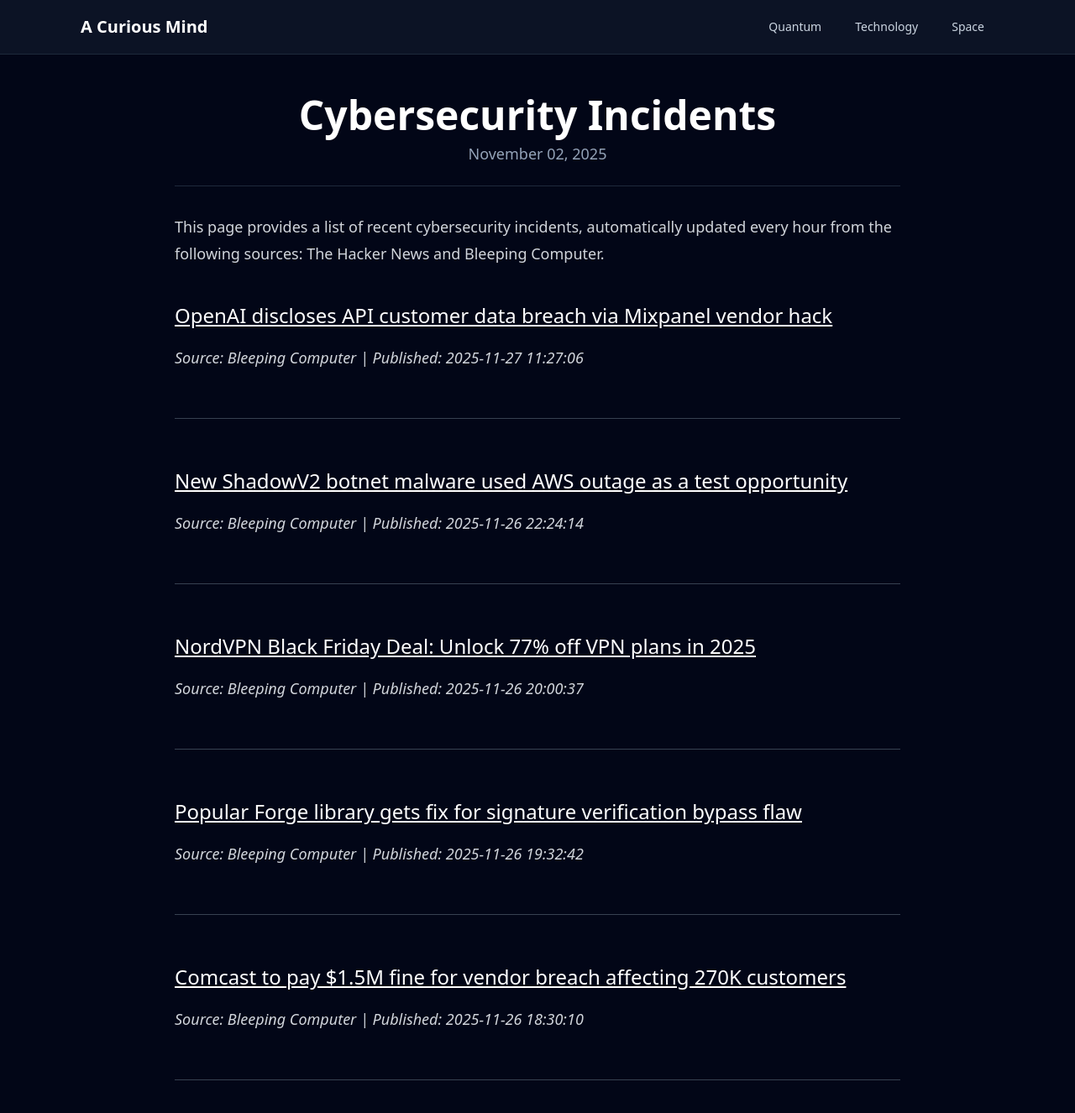
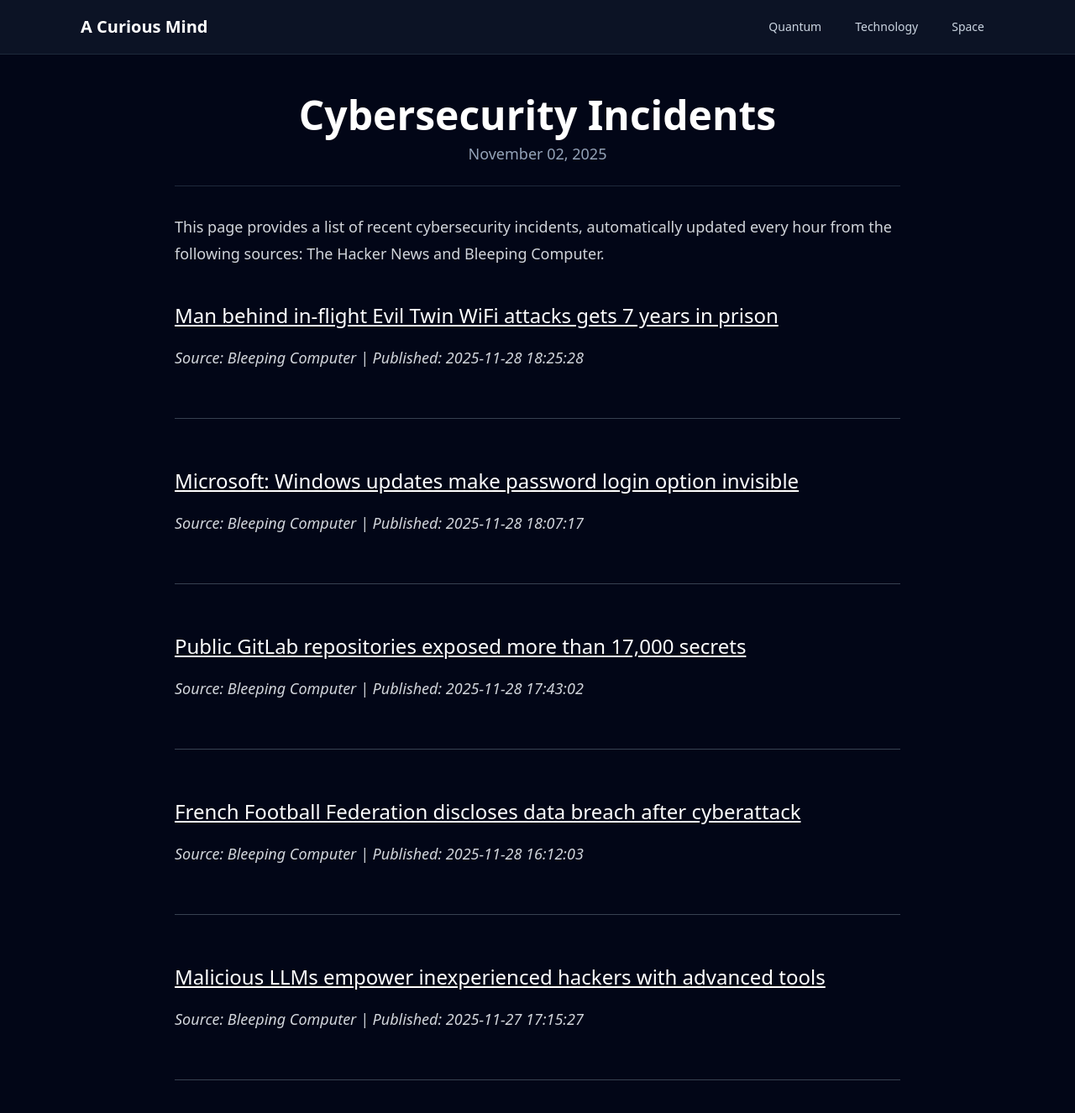
Before and after one commit to onehl7/onehl7.github.io, a Jekyll site: the page built from _posts/2025-11-02-cybersecurity-incidents.md, in a window 1280 px wide and 1400 px high. Shown: the top 1326 px of the window at 84% size. Built offline with Jekyll 4.4.1, drawn with Linux system fonts in a browser that asks for light colours; nearby versions of some CDN libraries.

Commit message:
Update news data

```diff
--- a/_data/news.json
+++ b/_data/news.json
@@ -1,32 +1,32 @@
 [
   {
     "source": "Bleeping Computer",
-    "title": "OpenAI discloses API customer data breach via Mixpanel vendor hack",
-    "link": "https://www.bleepingcomputer.com/news/security/openai-discloses-api-customer-data-breach-via-mixpanel-vendor-hack/",
-    "published": "2025-11-27 11:27:06"
+    "title": "Man behind in-flight Evil Twin WiFi attacks gets 7 years in prison",
+    "link": "https://www.bleepingcomputer.com/news/security/man-behind-in-flight-evil-twin-wifi-attacks-gets-7-years-in-prison/",
+    "published": "2025-11-28 18:25:28"
   },
   {
     "source": "Bleeping Computer",
-    "title": "New ShadowV2 botnet malware used AWS outage as a test opportunity",
-    "link": "https://www.bleepingcomputer.com/news/security/new-shadowv2-botnet-malware-used-aws-outage-as-a-test-opportunity/",
-    "published": "2025-11-26 22:24:14"
+    "title": "Microsoft: Windows updates make password login option invisible",
+    "link": "https://www.bleepingcomputer.com/news/microsoft/microsoft-windows-updates-hide-password-icon-on-lock-screen/",
+    "published": "2025-11-28 18:07:17"
   },
   {
     "source": "Bleeping Computer",
-    "title": "NordVPN Black Friday Deal: Unlock 77% off VPN plans in 2025",
-    "link": "https://www.bleepingcomputer.com/news/security/nordvpn-black-friday-deal-unlock-77-percent-off-vpn-plans-in-2025/",
-    "published": "2025-11-26 20:00:37"
+    "title": "Public GitLab repositories exposed more than 17,000 secrets",
+    "link": "https://www.bleepingcomputer.com/news/security/public-gitlab-repositories-exposed-more-than-17-000-secrets/",
+    "published": "2025-11-28 17:43:02"
   },
   {
     "source": "Bleeping Computer",
-    "title": "Popular Forge library gets fix for signature verification bypass flaw",
-    "link": "https://www.bleepingcomputer.com/news/security/popular-forge-library-gets-fix-for-signature-verification-bypass-flaw/",
-    "published": "2025-11-26 19:32:42"
+    "title": "French Football Federation discloses data breach after cyberattack",
+    "link": "https://www.bleepingcomputer.com/news/security/french-football-federation-fff-discloses-data-breach-after-cyberattack/",
+    "published": "2025-11-28 16:12:03"
   },
   {
     "source": "Bleeping Computer",
-    "title": "Comcast to pay $1.5M fine for vendor breach affecting 270K customers",
-    "link": "https://www.bleepingcomputer.com/news/security/comcast-to-pay-15-million-fine-after-a-vendor-data-breach-affecting-270-000-customers/",
-    "published": "2025-11-26 18:30:10"
+    "title": "Malicious LLMs empower inexperienced hackers with advanced tools",
+    "link": "https://www.bleepingcomputer.com/news/security/malicious-llms-empower-inexperienced-hackers-with-advanced-tools/",
+    "published": "2025-11-27 17:15:27"
   }
 ]
```
